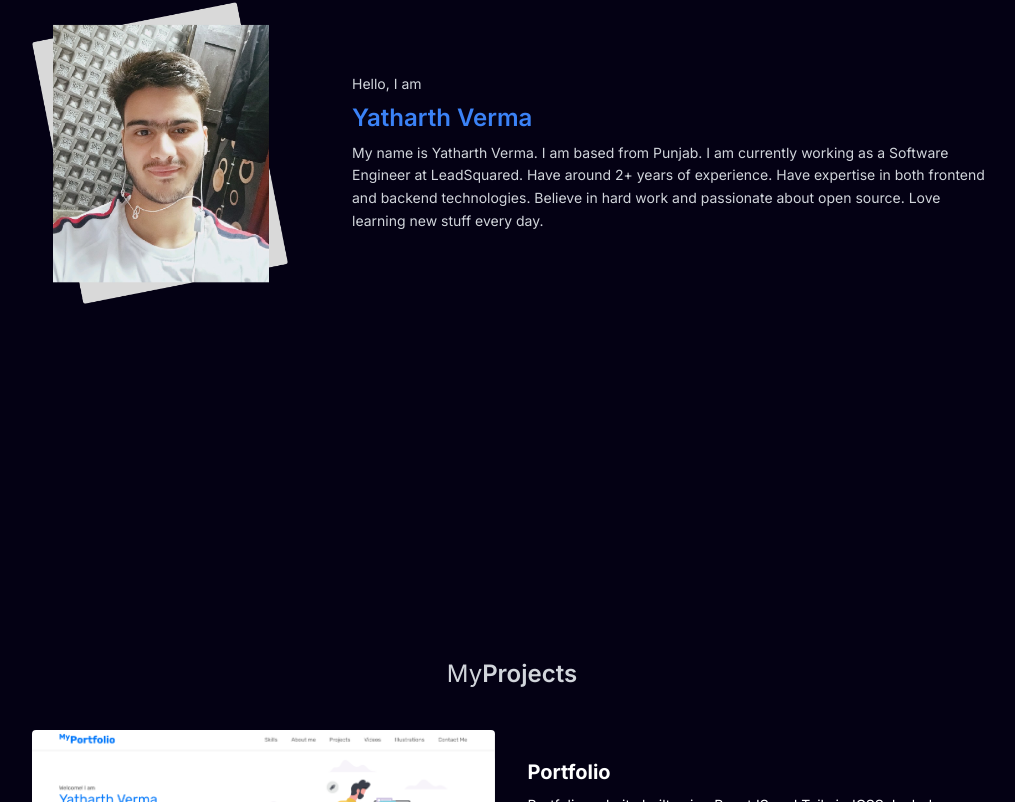
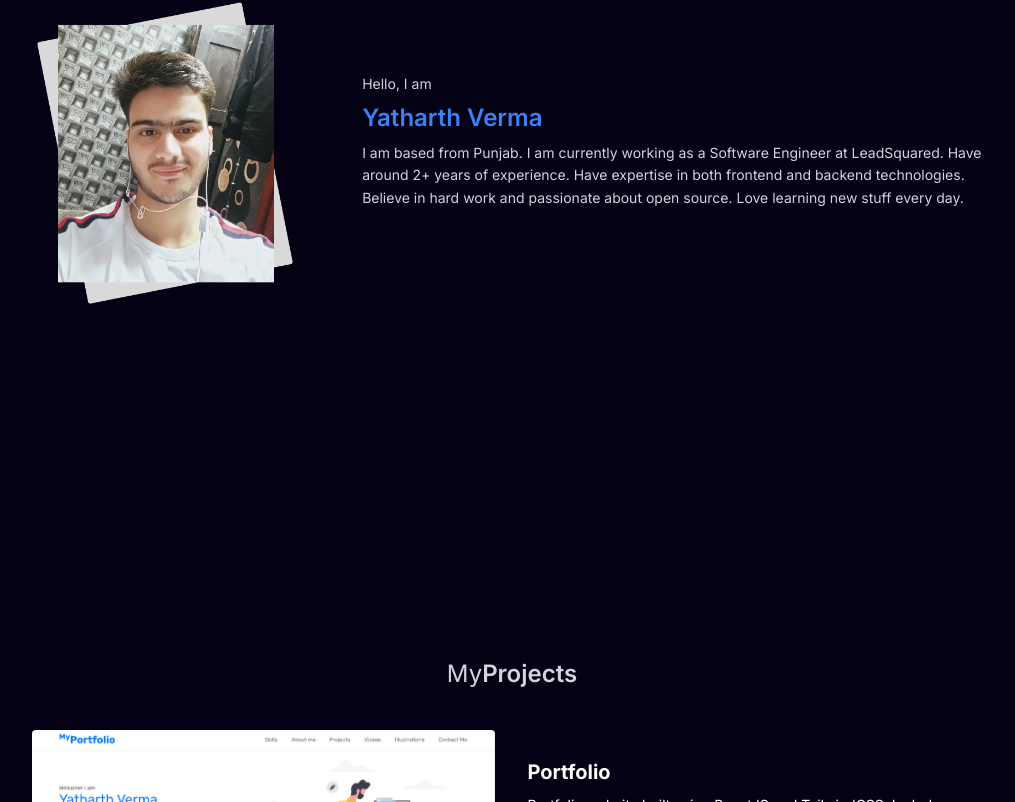
Before and after one commit to yatharth1706/my-portfolio, a React (Create React App) app: page / in a window 1280 px wide. Shown: the part 2286-3088 px from the top of the page, without its empty margins (128-1143 px from the left). Built offline with nearby package versions, Linux system fonts and the light colour scheme.

Commit message:
fix text

```diff
--- a/src/components/AboutMe.js
+++ b/src/components/AboutMe.js
@@ -19,10 +19,10 @@ function AboutMe() {
             <span className="text-sm text-gray-300">Hello, I am</span>
             <span className="text-2xl font-semibold mt-2 text-blue-500">Yatharth Verma</span>
             <span className="mt-2 text-sm text-gray-300 leading-relaxed">
-              My name is Yatharth Verma. I am based from Punjab. I am currently working as a
-              Software Engineer at LeadSquared. Have around 2+ years of experience. Have expertise
-              in both frontend and backend technologies. Believe in hard work and passionate about
-              open source. Love learning new stuff every day.
+              I am based from Punjab. I am currently working as a Software Engineer at LeadSquared.
+              Have around 2+ years of experience. Have expertise in both frontend and backend
+              technologies. Believe in hard work and passionate about open source. Love learning new
+              stuff every day.
             </span>
           </div>
         </div>
```
